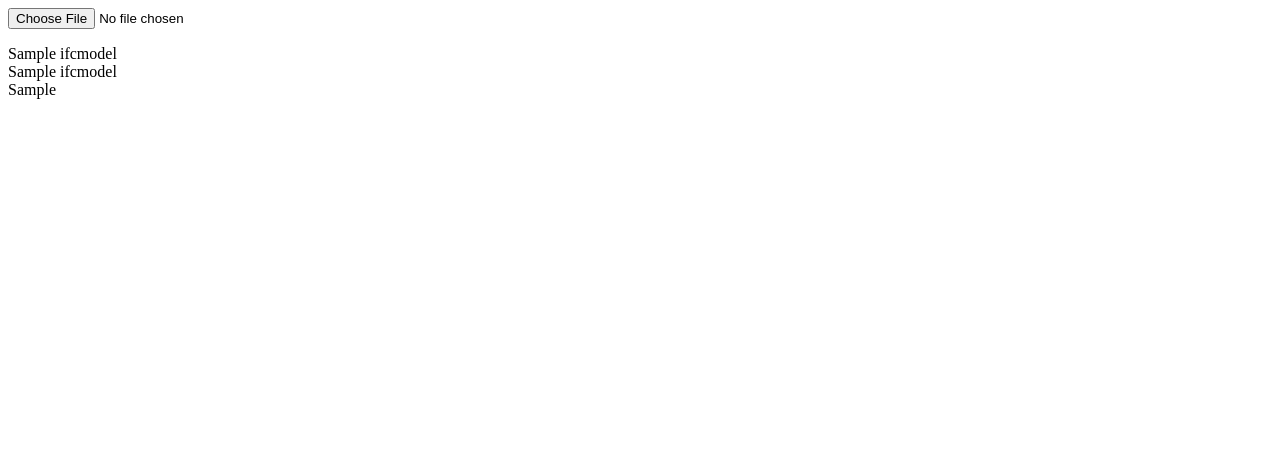
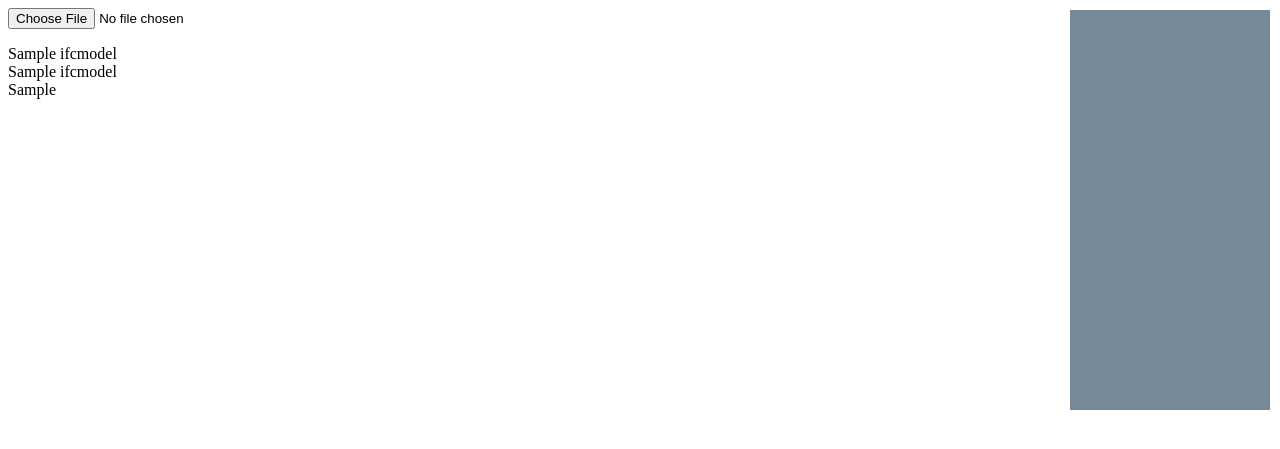
Before and after one commit to mjgordon/django_ifc_viewer, a Django app: a page that uses viewer/templates/viewer/model_view.html in a window 1280 px wide. Shown: the top 449 px of the page. Run offline with Django 4.2, Linux system fonts and the light colour scheme; tables that the repository leaves empty hold one stand-in row (values such as "Sample post"); some libraries are stand-ins or nearby versions.

Commit message:
F : Added filter view when only defining model owner

```diff
--- a/viewer/static/viewer/style.css
+++ b/viewer/static/viewer/style.css
@@ -15,6 +15,12 @@ li a {
   }
   */
 
+  .ui_box {
+    position:absolute;
+    background-color: lightslategray;
+    margin: 10px;
+  }
+
   #three-canvas {
     position: fixed;
     top: 0;
--- a/viewer/static/viewer/viewer.js
+++ b/viewer/static/viewer/viewer.js
@@ -6,7 +6,8 @@ b) console.log(Scene)
 are used in the js fed to the bundler, however this feels hacky
 */
 /*
-NB2 : Apparently neither of the above methods works for IfcLoader - Just disabling tree shaking for now
+NB2 : Apparently neither of the above methods works for IfcLoader - Just disabling tree shaking for now.
+However with the built-in three loader the filesize isn't overlarge anyway
 */
 
 const scene = new Scene();
--- a/viewer/templates/viewer/model_view.html
+++ b/viewer/templates/viewer/model_view.html
@@ -23,6 +23,8 @@
 
 
   <body>
+    <div class="ui_box" style="width:200px; height:400px; right:0px; top: 0px">
+    </div>
     <input type="file" name="load" id="file-input" />
 
     {% if owner_name and model_name %}
--- a/viewer/urls.py
+++ b/viewer/urls.py
@@ -5,5 +5,6 @@ from . import views
 urlpatterns = [
     path("", views.index, name="index"),
     path("<str:owner_name>/<str:model_name>/", views.model_view, name="model_view"),
+    path("<str:owner_name>/", views.owner_view, name="owner_view"),
     path("upload", views.upload, name="upload"),
 ]
--- a/viewer/views.py
+++ b/viewer/views.py
@@ -8,11 +8,21 @@ logger = logging.getLogger(__name__)
 
 
 def index(request):
-    models = IfcModel.objects.all()
-    logger.info(models)
+    ifc_model_records = IfcModel.objects.all()
     template = loader.get_template("viewer/index.html")
     context = {
-        "model_list": models,
+        "model_list": ifc_model_records,
+    }
+    return HttpResponse(template.render(context, request))
+
+
+def owner_view(request, owner_name):
+    ifc_model_records = IfcModel.objects.filter(owner_name__exact=owner_name)
+
+    template = loader.get_template("viewer/index.html")
+
+    context = {
+        "model_list": ifc_model_records,
     }
     return HttpResponse(template.render(context, request))
 
@@ -20,7 +30,6 @@ def index(request):
 def model_view(request, owner_name, model_name):
     ifc_model_record = IfcModel.objects.get(owner_name__exact=owner_name, model_name__exact=model_name)
 
-    logger.info(ifc_model_record)
     template = loader.get_template("viewer/model_view.html")
 
     context = {
```
